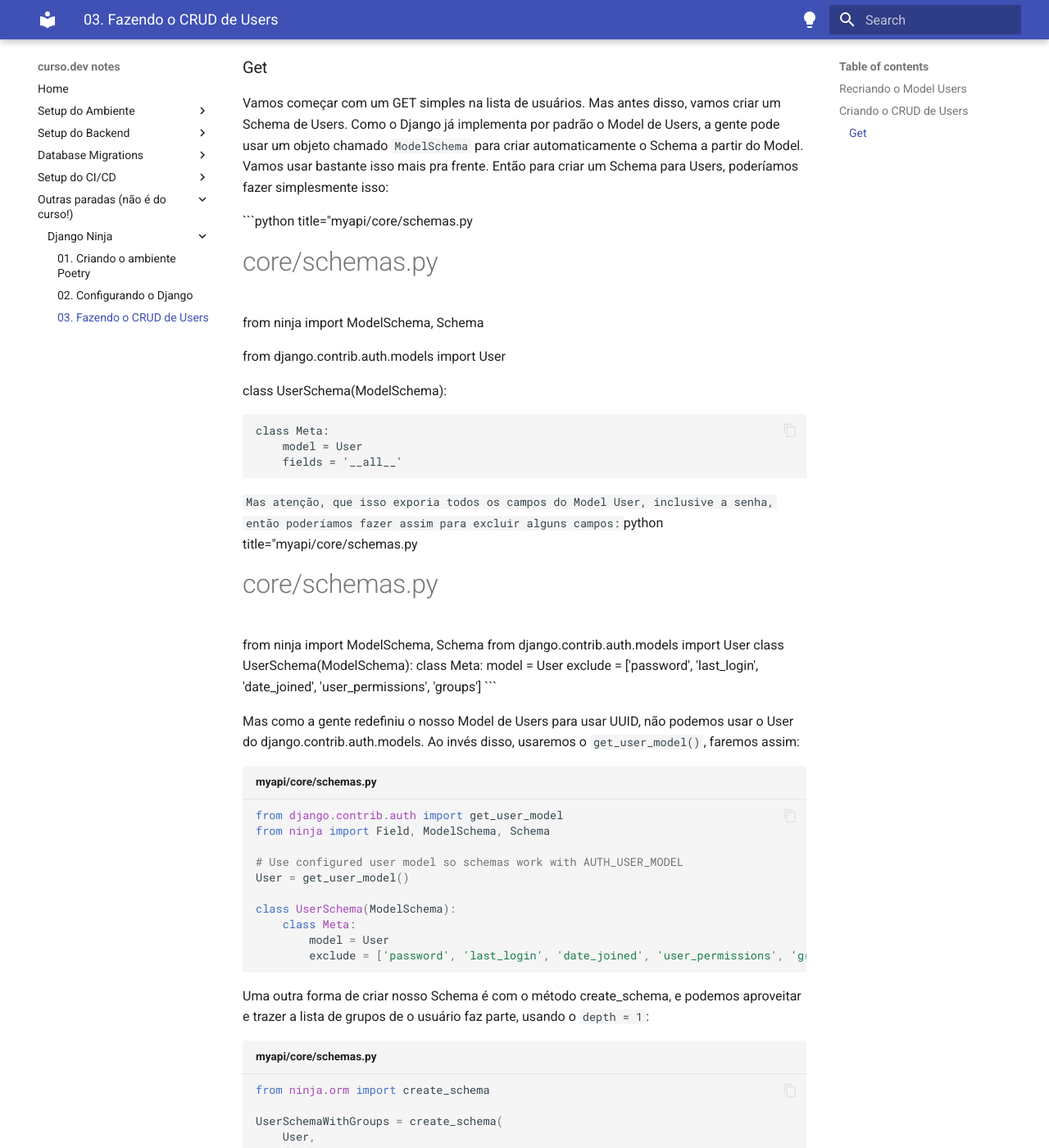
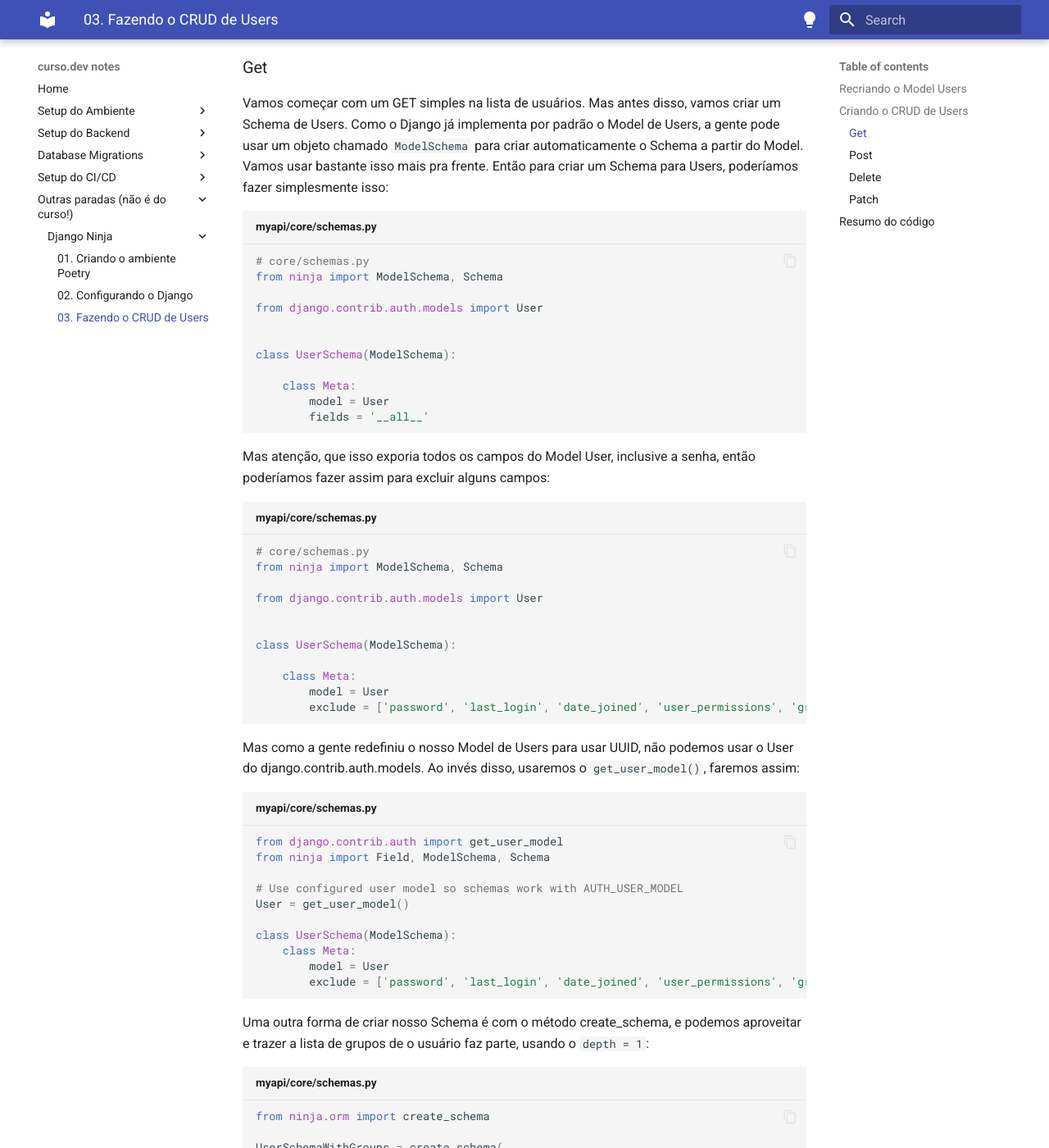
Before and after one commit to brunononogaki/curso.dev-study-notes-mkdocs, an MkDocs documentation site: the page built from docs/outras_coisas/django_api/03_CRUD_de_Users.md, in a window 1280 px wide and 1400 px high, scrolled down 1887 px. Shown: the whole window at 82% size. Built offline with MkDocs 1.6.1 and Material for MkDocs 9.7.7, drawn with Linux system fonts in a browser that asks for light colours.

Commit message:
Django - CRUD de usuarios

````diff
--- a/docs/outras_coisas/django_api/03_CRUD_de_Users.md
+++ b/docs/outras_coisas/django_api/03_CRUD_de_Users.md
@@ -71,7 +71,7 @@ Agora se entrarmos no admin do Django, veremos que o ID do usuário admin (que f
 ### Get
 Vamos começar com um GET simples na lista de usuários. Mas antes disso, vamos criar um Schema de Users. Como o Django já implementa por padrão o Model de Users, a gente pode usar um objeto chamado `ModelSchema` para criar automaticamente o Schema a partir do Model. Vamos usar bastante isso mais pra frente. Então para criar um Schema para Users, poderíamos fazer simplesmente isso:
 
-```python title="myapi/core/schemas.py
+```python title="myapi/core/schemas.py"
 # core/schemas.py
 from ninja import ModelSchema, Schema
 
@@ -86,7 +86,7 @@ class UserSchema(ModelSchema):
 ```
 
 Mas atenção, que isso exporia todos os campos do Model User, inclusive a senha, então poderíamos fazer assim para excluir alguns campos:
-```python title="myapi/core/schemas.py
+```python title="myapi/core/schemas.py"
 # core/schemas.py
 from ninja import ModelSchema, Schema
 
````
